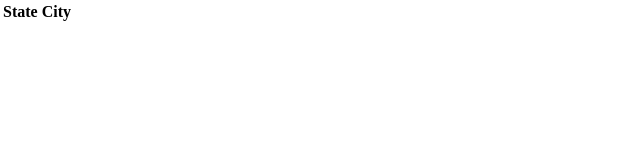
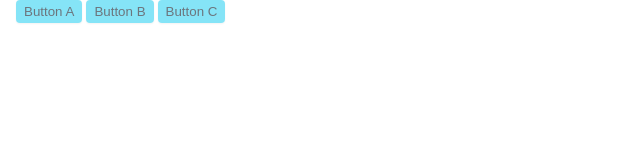
Before and after one commit to 4cekirdek/4cekirdek, a website: page index.html in a window 1280 px wide. Shown: the whole page, without its empty margins (0-640 px from the left). Drawn offline with nearby package versions, Linux system fonts and the light colour scheme; files that its build step writes are made by us from their sources.

Commit message:
added transition & animations

```diff
--- a/build.js
+++ b/build.js
@@ -12,6 +12,7 @@ const inputSizing = path.join(__dirname, "src/styles/_sizing.scss");
 const inputGridSystem = path.join(__dirname, "src/styles/_grid-system.scss");
 const inputEffect = path.join(__dirname, "src/styles/_effect.scss");
 const inputTable = path.join(__dirname, "src/styles/_table.scss");
+const inputTransition = path.join(__dirname, "src/styles/_transition.scss");
 
 const outputIndexFile = path.join(__dirname, "dist/index.css");
 const outputFonts = path.join(__dirname, "dist/fonts.css");
@@ -23,6 +24,7 @@ const outputSizing = path.join(__dirname, "dist/sizing.css");
 const outputGridSystem = path.join(__dirname, "dist/grid-system.css");
 const outputEffect = path.join(__dirname, "dist/effect.css");
 const outputTable = path.join(__dirname, "dist/table.css");
+const outputTransition = path.join(__dirname, "dist/transition.css");
 
 function compileScss() {
   try {
@@ -36,6 +38,7 @@ function compileScss() {
     const resultGridSystem = sass.compile(inputGridSystem);
     const resultEffect = sass.compile(inputEffect);
     const resultTable = sass.compile(inputTable);
+    const resultTransition = sass.compile(inputTransition);
 
     fs.writeFileSync(outputIndexFile, resultIndexFile.css);
     fs.writeFileSync(outputFonts, resultFonts.css);
@@ -47,6 +50,7 @@ function compileScss() {
     fs.writeFileSync(outputGridSystem, resultGridSystem.css);
     fs.writeFileSync(outputEffect, resultEffect.css);
     fs.writeFileSync(outputTable, resultTable.css);
+    fs.writeFileSync(outputTransition, resultTransition.css);
 
     console.log(`SCSS başarıyla ${outputIndexFile} dosyasına dönüştürüldü!`);
   } catch (err) {
--- a/index.html
+++ b/index.html
@@ -3,29 +3,36 @@
   <head>
     <meta charset="UTF-8" />
     <meta name="viewport" content="width=device-width, initial-scale=1.0" />
-    <link rel="stylesheet" href="./style.css" />
+    <link rel="stylesheet" href="./dist/index.css" />
+    <link rel="stylesheet" href="./dist/fonts.css" />
+    <link rel="stylesheet" href="./dist/typography.css" />
+    <link rel="stylesheet" href="./dist/ui.css" />
+    <link rel="stylesheet" href="./dist/border.css" />
+    <link rel="stylesheet" href="./dist/spacing.css" />
+    <link rel="stylesheet" href="./dist/sizing.css" />
+    <link rel="stylesheet" href="./dist/grid-system.css" />
+    <link rel="stylesheet" href="./dist/effect.css" />
+    <link rel="stylesheet" href="./dist/table.css" />
+    <link rel="stylesheet" href="./dist/transition.css" />
     <title>Document</title>
   </head>
   <body>
     <div class="container">
-      <table
-        class="border-separate border-spacing-6 w-full border border-slate-400 dark:border-slate-500 bg-white dark:bg-slate-800 field-sm shadow-sm"
+      <button
+        class="px-4 py-2 font-semibold text-sm bg-cyan-500 text-gray-600 radius-md shadow-sm hover:scale-125 transition ease-in-out duration-150"
       >
-        <thead class="bg-slate-50 dark:bg-slate-700">
-          <tr>
-            <th
-              class="w-1/2 border border-slate-300 dark:border-slate-600 p-4 text-slate-900 dark:text-slate-200 text-left"
-            >
-              State
-            </th>
-            <th
-              class="w-1/2 border border-slate-300 dark:border-slate-600 p-4 text-slate-900 dark:text-slate-200 text-left"
-            >
-              City
-            </th>
-          </tr>
-        </thead>
-      </table>
+        Button A
+      </button>
+      <button
+        class="px-4 py-2 font-semibold text-sm bg-cyan-500 text-gray-600 radius-md shadow-sm hover:scale-125 transition ease-in-out duration-150"
+      >
+        Button B
+      </button>
+      <button
+        class="px-4 py-2 font-semibold text-sm bg-cyan-500 text-gray-600 radius-md shadow-sm hover:scale-125 transition ease-in-out duration-150"
+      >
+        Button C
+      </button>
     </div>
   </body>
 </html>
--- a/src/helpers/_generete-classes.scss
+++ b/src/helpers/_generete-classes.scss
@@ -1,5 +1,6 @@
 @use "sass:map"; // SCSS'in map (harita) fonksiyonlarını kullanmak için.
 @use "sass:meta"; // SCSS meta verileri işlemek için.
+@use "../variables/default" as *;
 @use "../variables/grid-system" as *; // Grid sistem değişkenlerini import eder.
 @use "../functions/mixins" as *; // Mixins fonksiyonlarını import eder.
 
@@ -68,7 +69,10 @@
   // Sınıf için prefix.
   $spacer-map,
   // Spacer değerleri ve isimlerini içeren harita.
-  $filter-breakpoints: null // Hangi breakpoints'in dahil edileceğini filtreler.
+  $filter-breakpoints: null,
+  // Hangi breakpoints'in dahil edileceğini filtreler.
+  // Aksiyonlar render edilecek mi onu berlileyen degisken
+  $is-actions: null //
 ) {
   // 1. Varsayılan sınıfları oluştur.
   @each $spacer, $spacer-value in $spacer-map {
@@ -83,6 +87,28 @@
         $value: if($spacer-value, $spacer-value, $spacer);
         @each $property, $value in generate-spacing($properties, $value) {
           #{$property}: #{$value}; // Normal değer için.
+        }
+      }
+    }
+  }
+
+  // 2. Aksona gore sınıflar oluştur.
+  @if (meta.type-of($is-actions) != "null") {
+    @each $spacer, $spacer-value in $spacer-map {
+      @each $action in $actions {
+        .#{$action}\:#{create-class-name($prefix, $spacer)}:#{$action} {
+          // Sınıf ismi oluşturulur.
+          @if meta.type-of($spacer-value) == "map" {
+            // Değer bir harita ise.
+            @each $property, $value in $spacer-value {
+              #{$property}: #{$value}; // Haritadaki her özellik eklenir.
+            }
+          } @else {
+            $value: if($spacer-value, $spacer-value, $spacer);
+            @each $property, $value in generate-spacing($properties, $value) {
+              #{$property}: #{$value}; // Normal değer için.
+            }
+          }
         }
       }
     }
--- /dev/null
+++ b/src/helpers/_generete-durations.scss
@@ -0,0 +1,18 @@
+@use "sass:map";
+
+@function generate-durations($times, $prefix) {
+  $result: (); // Boş bir harita oluştur
+
+  @each $key, $value in $times {
+    $result: map.merge(
+      $result,
+      (
+        $key: (
+          $prefix: $value,
+        ),
+      )
+    );
+  }
+
+  @return $result;
+}
--- a/src/styles/_normalize.scss
+++ b/src/styles/_normalize.scss
@@ -15,3 +15,7 @@ ul {
   padding: 0;
   list-style: none;
 }
+button {
+  outline: none;
+  border: none;
+}
--- /dev/null
+++ b/src/styles/_transition.scss
@@ -0,0 +1,64 @@
+@use "../variables/transition" as *;
+@use "../helpers/generete-classes" as *;
+
+@layer transition {
+  /* Transition Property */
+  @include generate-classes((), "transition", $transitions, null, true);
+
+  /* Transition Duration */
+  @include generate-classes((), "duration", $durations, null, true);
+
+  /* Transition Ease */
+  @include generate-classes(
+    transition-timing-function,
+    "ease",
+    $easees,
+    null,
+    true
+  );
+
+  /* Transition Delay */
+  @include generate-classes((), "delay", $delays, null, true);
+
+  /* Animations */
+  @include generate-classes((), "animate", $animations);
+
+  @keyframes spin {
+    from {
+      transform: rotate(0deg);
+    }
+    to {
+      transform: rotate(360deg);
+    }
+  }
+
+  @keyframes ping {
+    75%,
+    100% {
+      transform: scale(2);
+      opacity: 0;
+    }
+  }
+
+  @keyframes pulse {
+    0%,
+    100% {
+      opacity: 1;
+    }
+    50% {
+      opacity: 0.5;
+    }
+  }
+
+  @keyframes bounce {
+    0%,
+    100% {
+      transform: translateY(-25%);
+      animation-timing-function: cubic-bezier(0.8, 0, 1, 1);
+    }
+    50% {
+      transform: translateY(0);
+      animation-timing-function: cubic-bezier(0, 0, 0.2, 1);
+    }
+  }
+}
--- a/src/variables/_default.scss
+++ b/src/variables/_default.scss
@@ -1 +1,3 @@
 $prefix: "--sm" !default;
+
+$actions: (hover, focus) !default;
--- /dev/null
+++ b/src/variables/_transition.scss
@@ -0,0 +1,80 @@
+@use "default" as *;
+@use "../helpers/generete-durations" as *;
+
+$times: (
+  0: 0s,
+  75: 75ms,
+  100: 100ms,
+  150: 150ms,
+  200: 200ms,
+  300: 300ms,
+  500: 500ms,
+  700: 700ms,
+  1000: 1000ms,
+) !default;
+
+$duration-name: "#{$prefix}-duration" !default;
+
+$transitions: (
+  none: (
+    $duration-name: 200ms,
+    transition-property: none,
+  ),
+  all: (
+    $duration-name: 200ms,
+    transition-property: all,
+    transition-timing-function: cubic-bezier(0.4, 0, 0.2, 1),
+    transition-duration: $duration-name,
+  ),
+  "": (
+    $duration-name: 200ms,
+    transition-property:
+      "color, background-color, border-color, text-decoration-color, fill, stroke, opacity, box-shadow, transform, filter, backdrop-filter",
+    transition-timing-function: cubic-bezier(0.4, 0, 0.2, 1),
+    transition-duration: $duration-name,
+  ),
+  color: (
+    $duration-name: 200ms,
+    transition-property:
+      "color, background-color, border-color, text-decoration-color, fill, stroke",
+    transition-timing-function: cubic-bezier(0.4, 0, 0.2, 1),
+    transition-duration: $duration-name,
+  ),
+  opacity: (
+    $duration-name: 200ms,
+    transition-property: opacity,
+    transition-timing-function: cubic-bezier(0.4, 0, 0.2, 1),
+    transition-duration: $duration-name,
+  ),
+  shadow: (
+    $duration-name: 200ms,
+    transition-property: box-shadow,
+    transition-timing-function: cubic-bezier(0.4, 0, 0.2, 1),
+    transition-duration: $duration-name,
+  ),
+  transform: (
+    $duration-name: 200ms,
+    transition-property: transform,
+    transition-timing-function: cubic-bezier(0.4, 0, 0.2, 1),
+    transition-duration: $duration-name,
+  ),
+) !default;
+
+$durations: generate-durations($times, $duration-name) !default;
+
+$delays: generate-durations($times, transition-delay) !default;
+
+$easees: (
+  linear: linear,
+  in: cubic-bezier(0.4, 0, 1, 1),
+  out: cubic-bezier(0, 0, 0.2, 1),
+  in-out: cubic-bezier(0.4, 0, 0.2, 1),
+) !default;
+
+$animations: (
+  animate-none:	(animation: none),
+  animate-spin:	(animation: spin 1s linear infinite),
+  animate-ping:	(animation: ping 1s cubic-bezier(0, 0, 0.2, 1) infinite),
+  animate-pulse: (animation: pulse 2s cubic-bezier(0.4, 0, 0.6, 1) infinite),
+  animate-bounce:	(animation: bounce 1s infinite),
+) !default;
--- a/src/variables/_ui.scss
+++ b/src/variables/_ui.scss
@@ -1,8 +1,6 @@
 @use "sass:map";
 @use "default" as *;
 @use "colors" as *;
-
-$delay: 0.2s !default;
 
 $opacities: (
   0: 0,
```
Also changed, not shown: dist/index.css, dist/transition.css (added).
